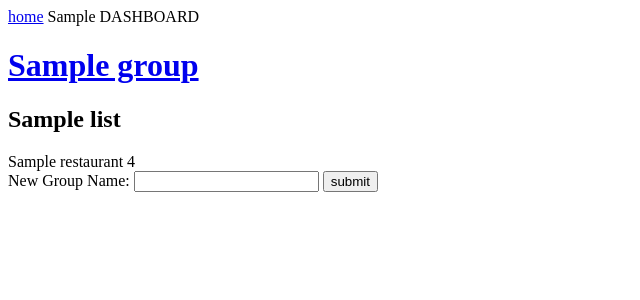
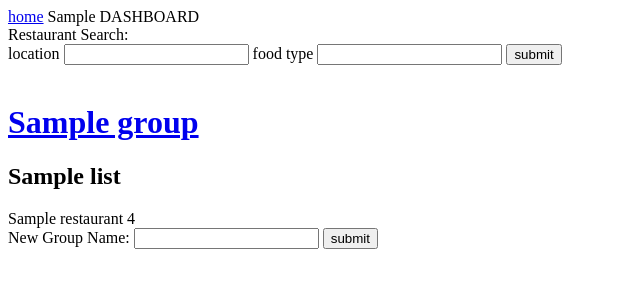
Before and after one commit to kjlundsgaard/hb-final-project, a Flask app: page /dashboard in a window 1280 px wide. Shown: the top 300 px of the page, without its empty margins (0-640 px from the left). Run offline with Flask 2, Linux system fonts and the light colour scheme; the visitor is signed in with stand-in values (Sample User, id 1); tables that the repository leaves empty hold one stand-in row (values such as "Sample post").

Commit message:
added input form to html for restaurant search

```diff
--- a/templates/dashboard.html
+++ b/templates/dashboard.html
@@ -2,6 +2,15 @@
 {% block content %}
 
 {{ user.fname }} DASHBOARD
+<br>
+Restaurant Search:
+<form action='/search-restaurant' method='POST'>
+    <label for="location">location</label>
+    <input type="text" name="location" id="location">
+    <label for="term">food type</label>
+    <input type="text" name="term" id="term">
+    <input type="submit" value="submit">
+</form>
 <br>
 {% for group in user.groups %}
     <a href="groups/{{ group.group_id }}"><h1>{{ group.group_name }}<h1></a>
@@ -20,4 +29,7 @@
     <input type="text" name="group" id="new-group">
     <input type="submit" value="submit">
 </form>
+
+
+
 {% endblock %}
```
